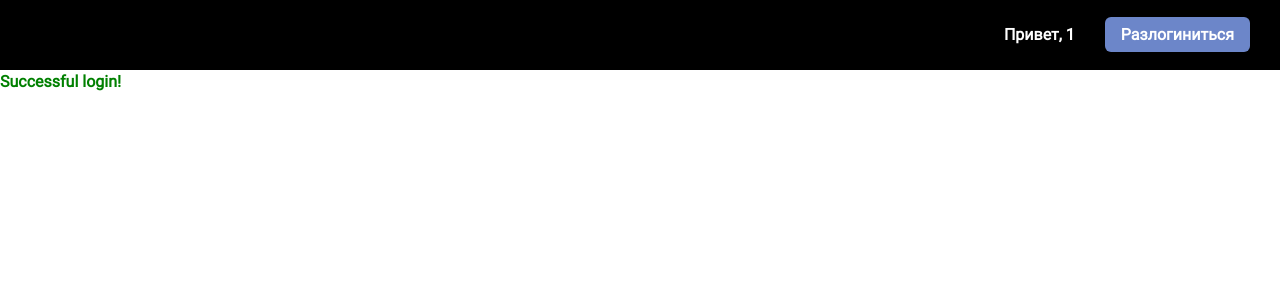
After one commit to NeoScripter/thesis-crm, a PHP site: page /account.php in a window 1280 px wide. The commit adds this page. Shown: the top 300 px of the page. Run offline with PHP 8.4, Linux system fonts and the light colour scheme; the visitor is signed in with stand-in values (Sample User, id 1).

Commit message:
Finished the login system

```diff
--- /dev/null
+++ b/account.php
@@ -0,0 +1,23 @@
+<?php
+    session_start();
+?>
+
+<!DOCTYPE html>
+<html lang="en">
+<head>
+    <meta charset="UTF-8">
+    <meta name="viewport" content="width=device-width, initial-scale=1.0">
+    <title>CRM system</title>
+    <link rel="stylesheet" href="reset.css">
+    <link rel="stylesheet" href="style.css">
+    <script src="script.js" defer></script>
+</head>
+<body>
+    <header class="account-header">
+        <ul class="menu-member">
+            <li class="header-username"><?php echo 'Привет, ' . $_SESSION["useruid"]; ?></li>
+            <li><a href="includes/logout.inc.php" class="header-logout">Разлогиниться</a></li>
+        </ul>
+    </header>
+    <p class="login-success">Successful login!</p>
+</body>
--- a/classes/dbh.classes.php
+++ b/classes/dbh.classes.php
@@ -5,7 +5,7 @@ class Dbh {
         try {
             $username = "root";
             $password = "";
-            $dbh = new PDO('mysql:host=localhost;dbname=ooplogin', $username, $password);
+            $dbh = new PDO('mysql:host=localhost;dbname=ooplogin;charset=utf8mb4', $username, $password);
             return $dbh;
 
         } catch (PDOException $e) {
--- a/index.html
+++ b/index.php
@@ -1,3 +1,7 @@
+<?php
+    session_start();
+?>
+
 <!DOCTYPE html>
 <html lang="en">
 <head>
@@ -37,7 +41,7 @@
             <div class="index-login">
                 <h3>Войти</h3>
                 <p>Нет аккаунта? Создайте учетную запись!</p>
-                <form action="includes/signup.inc.php" method="post" class="login-form">
+                <form action="includes/login.inc.php" method="post" class="login-form">
                     <input type="text" name="uid" placeholder="Имя">
                     <input type="password" name="pwd" placeholder="Пароль">
                     <button type="submit" name="submit" class="submit-btn">Войти</button>
--- a/style.css
+++ b/style.css
@@ -20,6 +20,8 @@
 body {
     font-family: 'Roboto Regular';
 }
+
+/* Index page */
 
 .intro {
     min-height: 300px;
@@ -171,6 +173,48 @@ body {
     cursor: pointer;
 }
 
+/* Account page */
+
+.account-header {
+    min-height: 70px;
+    background-color: black;
+    display: flex;
+    align-items: center;
+    justify-content: flex-end;
+}
+
+.menu-member {
+    display: flex;
+    align-items: center;
+}
+
+.menu-member li {
+    list-style: none;
+    margin-right: 30px;
+}
+
+.header-logout,
+.header-username {
+    color: #fff;
+    text-decoration: none;
+    font-weight: 600;
+    font-size: 16px;
+}
+
+.header-logout {
+    background-color: var(--btn-color);
+    border: none;
+    border-radius: 6px;
+    color: #fff;
+    padding: 0.5em 1em;
+    cursor: pointer;
+}
+
+.login-success {
+    font-weight: 700;
+    color: green;
+}
+
 @media screen and (max-width: 600px) {
     .index-signup {
         margin-right: 50px;
```
Also changed, not shown: classes/login-contr.classes.php (added, +32 -0 lines), classes/login.classes.php (added, +56 -0 lines), classes/signup-contr.classes.php (+19 -14 lines), includes/login.inc.php (+19 -0 lines), includes/logout.inc.php (added, +8 -0 lines), includes/signup.inc.php (+5 -3 lines).
